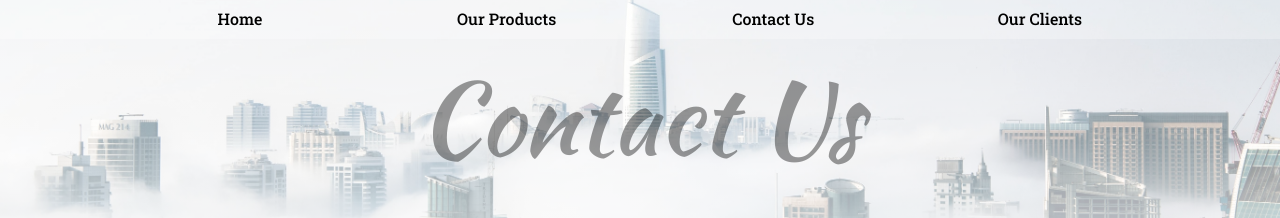
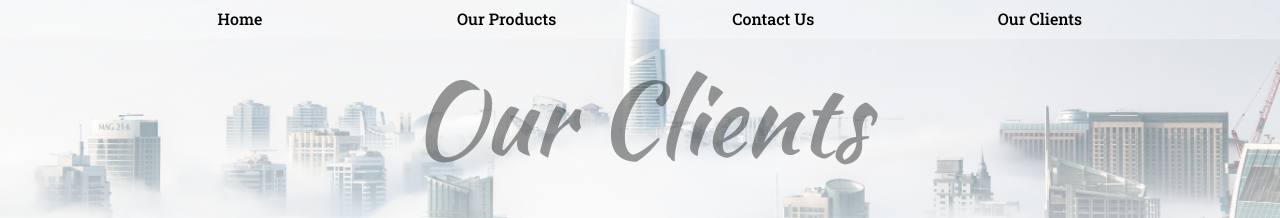
Before and after one commit to dhanashekaran/aalto-web, a plain HTML site: page our-clients.html in a window 1280 px wide. Shown: the part 126-344 px from the top of the page. Drawn offline with Linux system fonts and the light colour scheme.

Commit message:
Update our-clients.html

```diff
--- a/our-clients.html
+++ b/our-clients.html
@@ -3,7 +3,7 @@
 <head>
     <meta charset="UTF-8">
     <meta name="viewport" content="width=device-width, initial-scale=1.0">
-    <title>Contact Us</title>
+    <title>Our Clients</title>
     <link rel="stylesheet" href="sub-page.css"/>
     <link rel="preconnect" href="https://fonts.gstatic.com">
     <link href="https://fonts.googleapis.com/css2?family=Kaushan+Script&family=Montserrat:wght@300;400;500;600&family=Roboto+Slab:wght@300;400;500&display=swap" rel="stylesheet">
@@ -28,7 +28,7 @@
             </div>
         </nav>
         <!-- description text -->
-        <h1>Contact Us</h1>
+        <h1>Our Clients</h1>
 
         <!-- call to action button -->
         <div class="h-btn">
```
